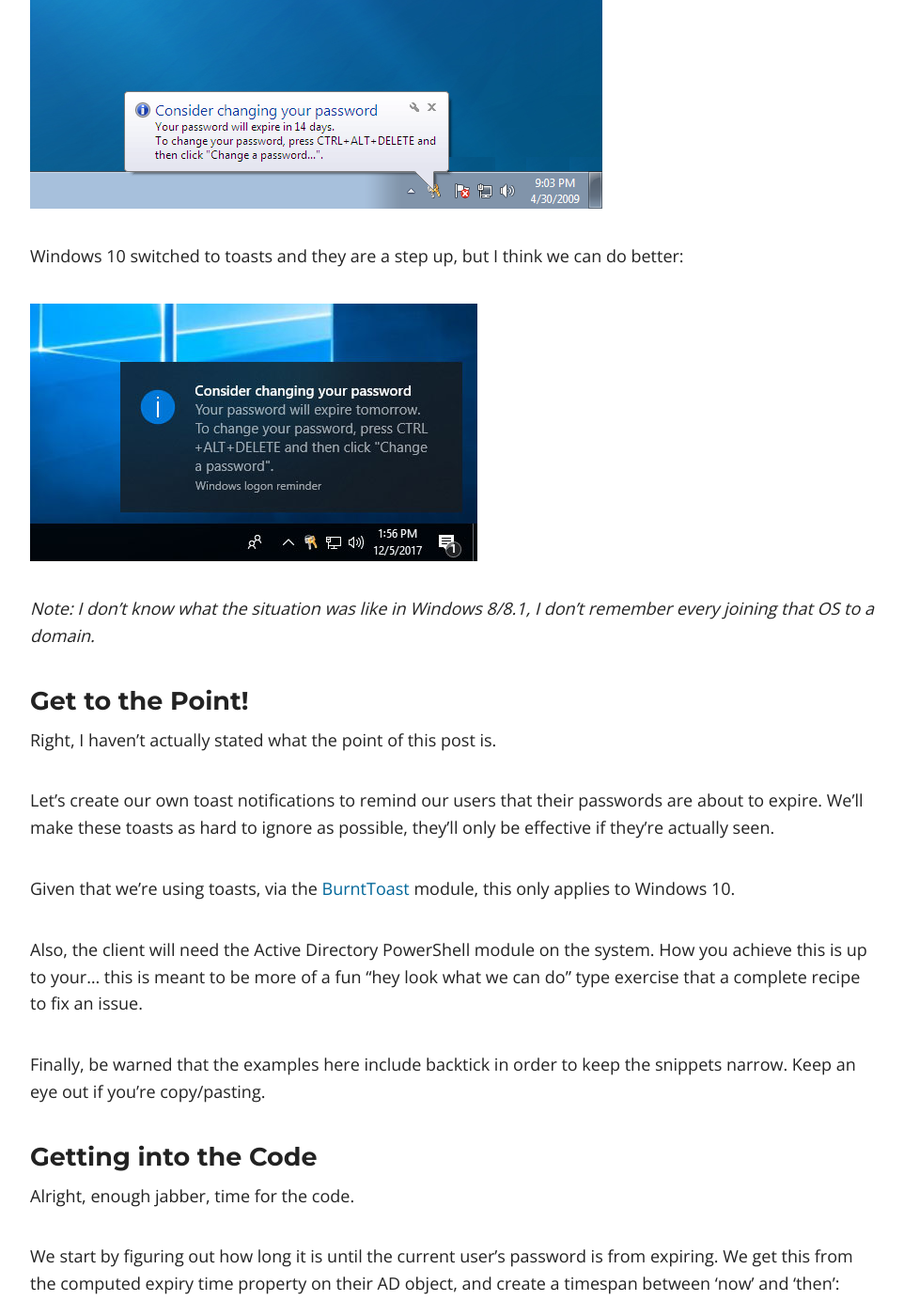
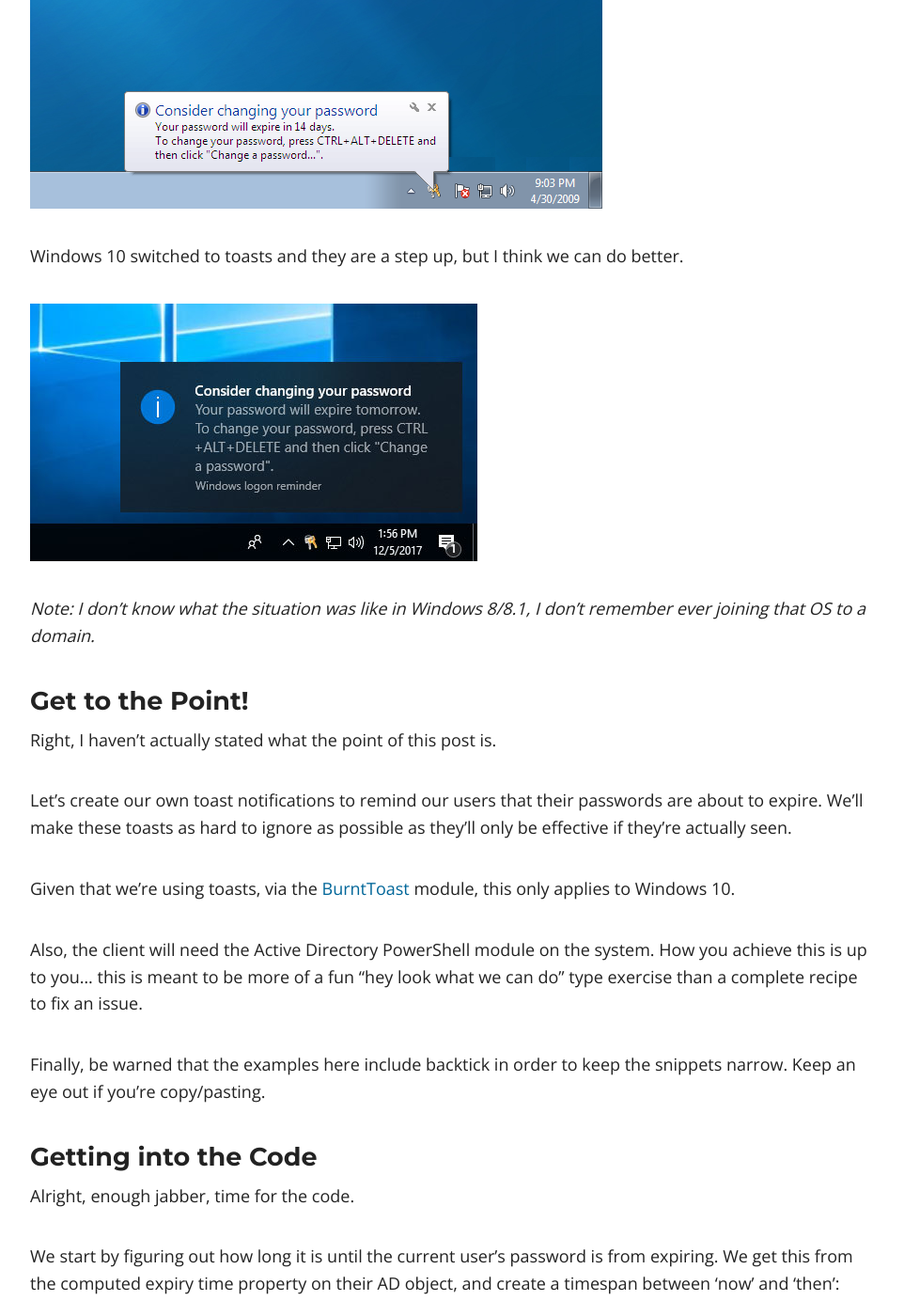
Before and after one commit to Windos/windos.github.io, a Jekyll site: the page built from _posts/2018-01-25-crouton-password.md, in a window 1280 px wide and 1400 px high, scrolled down 1220 px. Shown: the whole window at 94% size, without its empty margins (158-1120 px from the left). Built offline with Jekyll 4.4.1, drawn with Linux system fonts in a browser that asks for light colours; nearby versions of some CDN libraries; some web fonts are replaced; comment, search, counter and statistics services are not loaded; some of the changed text lies outside the part shown.

Commit message:
edits from github read

````diff
--- a/_posts/2018-01-25-crouton-password.md
+++ b/_posts/2018-01-25-crouton-password.md
@@ -14,7 +14,7 @@
 
 "Something is wrong with my computer. Outlook is asking me for my password?!"
 
-"Let me look… Oh, it looks like your password expired about 15 minutes ago."
+"Let me look... Oh, it looks like your password expired about 15 minutes ago."
 
 "How the heck did that happen, isn't the system meant to give me some warning?"
 
@@ -29,17 +29,17 @@
 They are popping up; the user just didn't process them into something that needs
 to be actioned.
 
-To be fair, these notifications in Windows 7 are pathetic:
+To be fair, these notifications in Windows 7 are pathetic.
 
 [![Password Reminder - Win7](/images/crouton-password/win7.png)](/images/crouton-password/win7.png)
 
 Windows 10 switched to toasts and they are a step up, but I think we can do
-better:
+better.
 
 [![Password Reminder - Win10](/images/crouton-password/win10.jpg)](/images/crouton-password/win10.jpg)
 
 *Note: I don't know what the situation was like in Windows 8/8.1, I don't
-remember every joining that OS to a domain.*
+remember ever joining that OS to a domain.*
 
 ### Get to the Point!
 
@@ -47,15 +47,15 @@
 
 Let's create our own toast notifications to remind our users that their
 passwords are about to expire. We'll make these toasts as hard to ignore as
-possible, they'll only be effective if they're actually seen.
+possible as they'll only be effective if they're actually seen.
 
 Given that we're using toasts, via the
-[BurntToast](powershellgallery.com/packages/BurntToast) module, this only
+[BurntToast](https://powershellgallery.com/packages/BurntToast) module, this only
 applies to Windows 10.
 
 Also, the client will need the Active Directory PowerShell module on the system.
-How you achieve this is up to your… this is meant to be more of a fun "hey look
-what we can do" type exercise that a complete recipe to fix an issue.
+How you achieve this is up to you... this is meant to be more of a fun "hey look
+what we can do" type exercise than a complete recipe to fix an issue.
 
 Finally, be warned that the examples here include backtick in order to keep the
 snippets narrow. Keep an eye out if you're copy/pasting.
@@ -92,8 +92,8 @@
 
     New-BurntToastNotification -Sound Alarm10 `
         -Text 'Your password is close to expiring!',
-                "Please change your password soon, it will expire in $Count $Unit.",
-                'You can change it any time by pressing CTRL + ALT + DEL and choosing "Change a password."'
+              "Please change your password soon, it will expire in $Count $Unit.",
+              'You can change it any time by pressing CTRL + ALT + DEL and choosing "Change a password."'
 }
 ```
 Right, we've now got code that can be run on-demand, but that won't do! Let's
````
